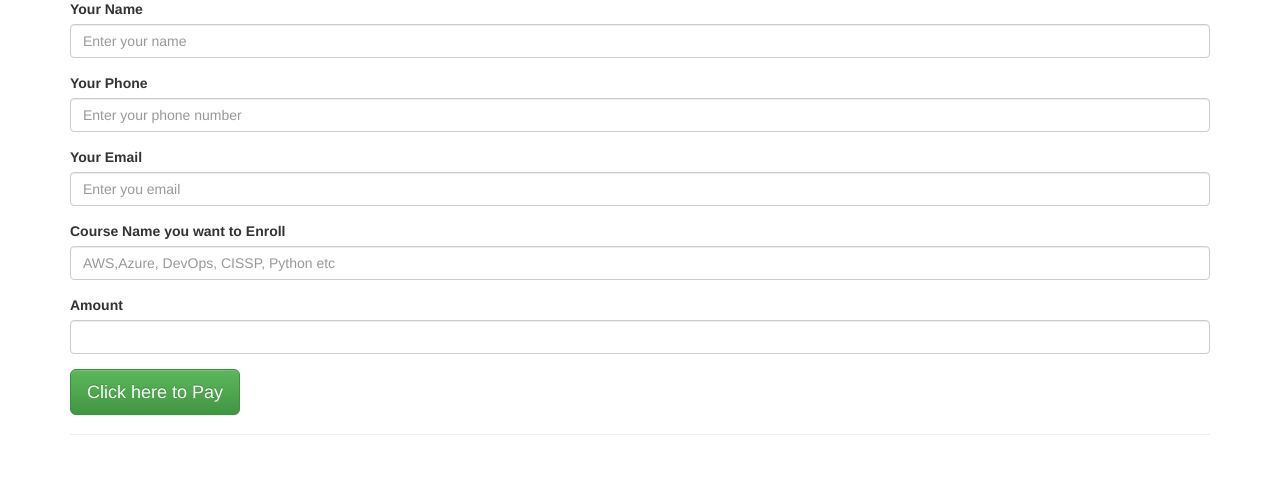
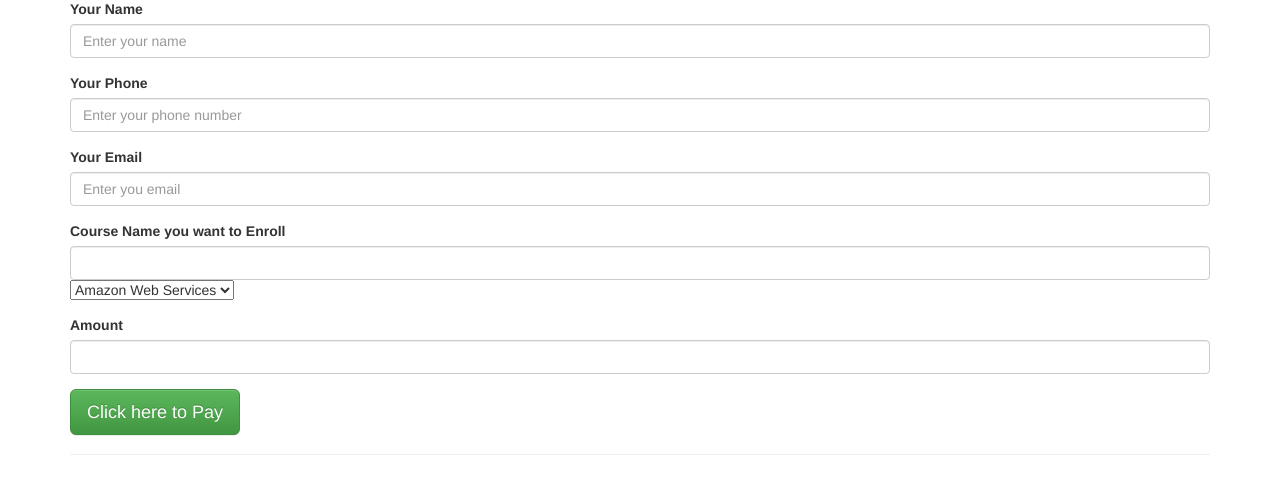
Before and after one commit to kumarself10/manycerts, a PHP site: page /index1.php in a window 1280 px wide. Shown: the part 91-585 px from the top of the page. Run offline with PHP 8.4, Linux system fonts and the light colour scheme; data that the repository does not hold is empty.

Commit message:
Add files via upload

```diff
--- a/index1.php
+++ b/index1.php
@@ -38,7 +38,13 @@
 			<div class="form-group">
 
 			<label>Course Name you want to Enroll</label>
-			<input type="text" class="form-control" name="Course Name" placeholder="AWS,Azure, DevOps, CISSP, Python etc">
+			<input type="text" class="form-control" name="Course Name" >
+            <select name="Course" id="cars">
+            <option value="Amazon Web Services">Amazon Web Services</option>
+            <option value="Microsoft Azure">Microsoft Azure</option>
+            <option value="DevOps">DevOps</option>
+            <option value="Python">Python</option>
+</select>
 			</div>
 			<div class="form-group">
 			<label>Amount</label>
```
